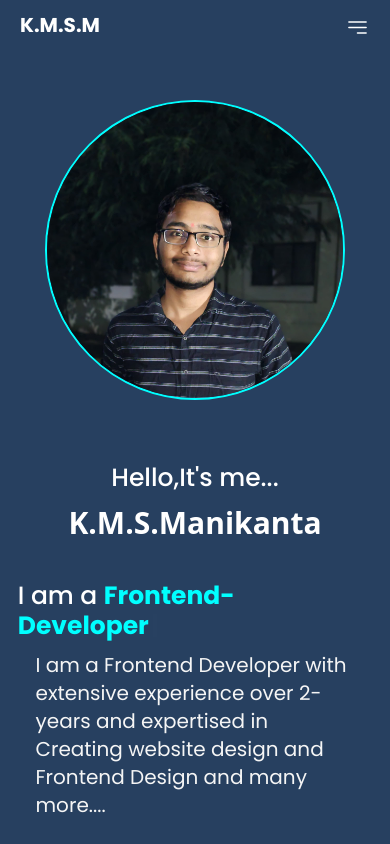
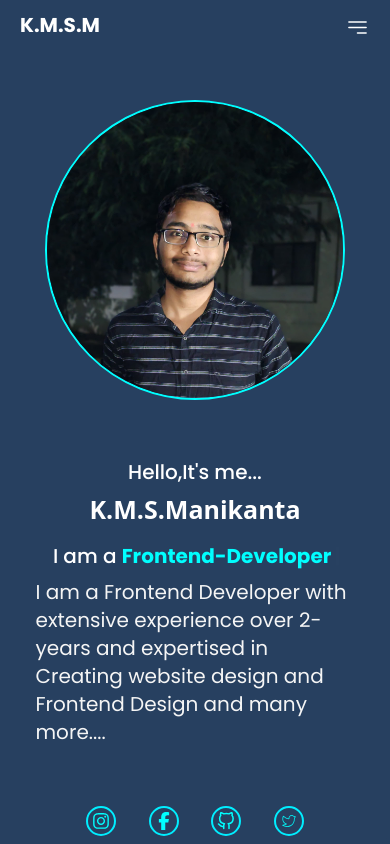
Before and after one commit to KMSMANIKANTA/Manikanta, a React (Vite) app: page / in a window 390 px wide. Shown: the top 844 px of the page. Built offline with nearby package versions, Linux system fonts and the light colour scheme.

Commit message:
fiftyone

```diff
--- a/src/components/Hero/Hero.css
+++ b/src/components/Hero/Hero.css
@@ -38,13 +38,14 @@
 .hero .content .first{
   font-size: 25px;
   color:white;
-  line-height: 1.4;
+  line-height: 1.2;
 }
 .hero .content .name{
   font-size: 35px;
   margin-top: 10px;
   color:white;
   font-weight: bold;
+  margin-bottom: 10px;
   font-family:system-ui, -apple-system, BlinkMacSystemFont, 'Segoe UI', Roboto, Oxygen, Ubuntu, Cantarell, 'Open Sans', 'Helvetica Neue', sans-serif
 }
 .hero .content .second{
@@ -99,13 +100,13 @@
     align-items: center;
   }
   .hero .content .first{
+    font-size: 20px;
+  }
+  .hero .content .name{
     font-size: 25px;
   }
-  .hero .content .name{
-    font-size: 30px;
-  }
   .hero .content .second{
-    font-size: 25px;
+    font-size: 20px;
   }
 }
 @media screen and (max-width:991px) and (min-width:768px){
```
Also changed, not shown: src/components/About/About.jsx (+5 -5 lines).
